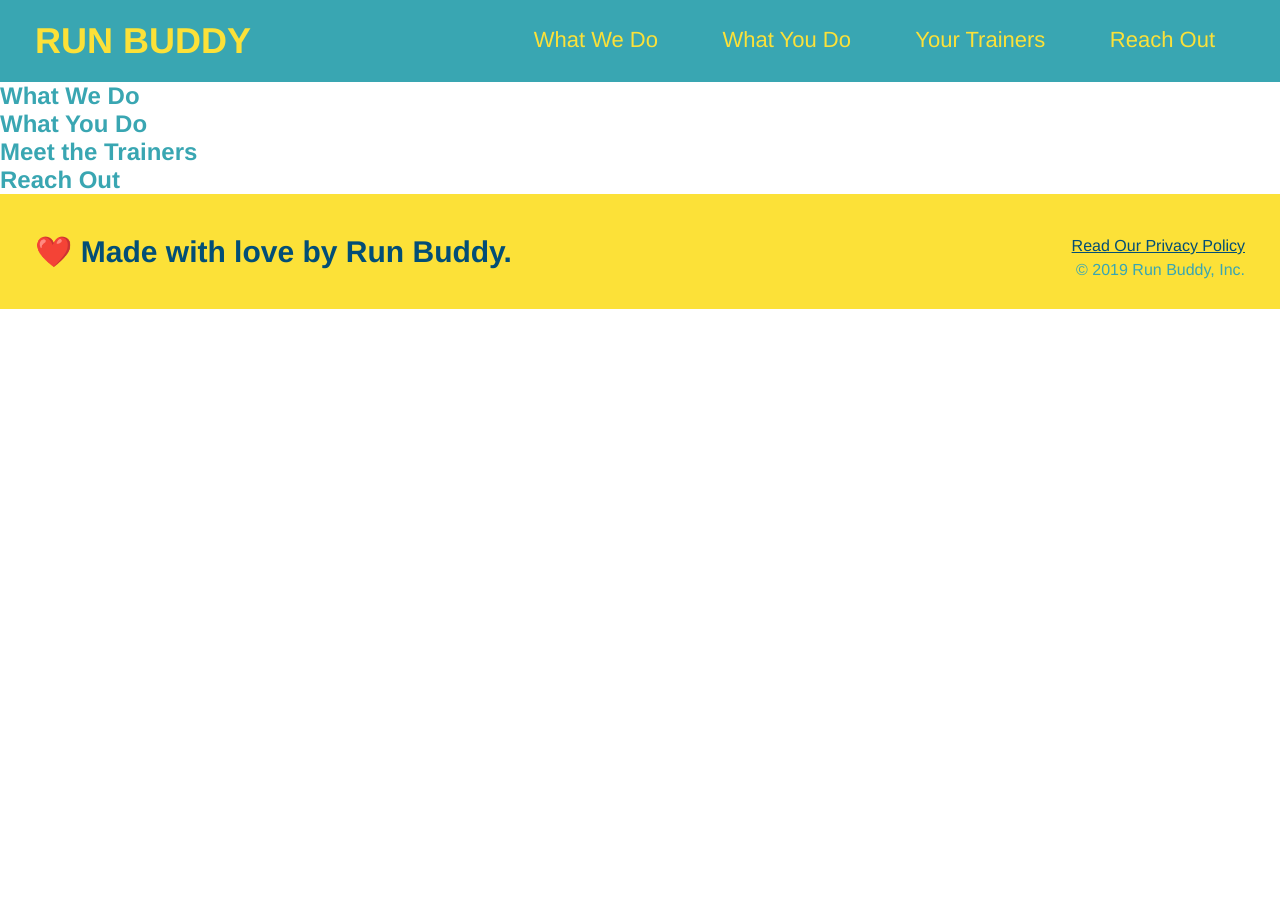
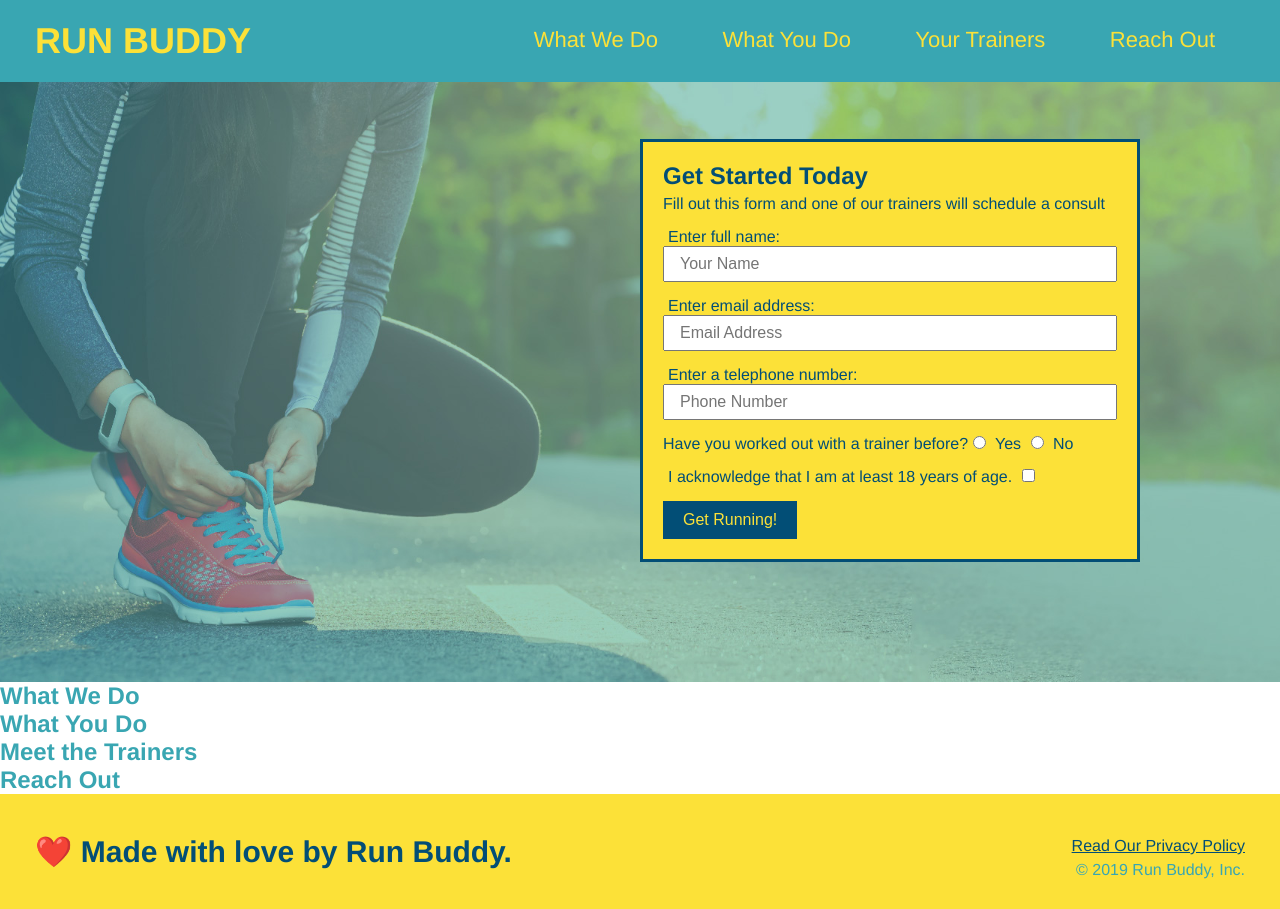
Before and after one commit to kaileymorter/run-buddy, a plain HTML site: page index.html in a window 1280 px wide. Before the commit the page ends 800 px from the top, so only its background shows below. Drawn offline with Linux system fonts and the light colour scheme.

Commit message:
added hero section and hero styling

```diff
--- a/assets/css/style.css
+++ b/assets/css/style.css
@@ -68,3 +68,57 @@ footer div {
 footer a {
     color: #024e76;
 }
+
+/* Hero Style Start */
+.hero {
+    background-image: url(../images/hero-bg.jpg);
+    height: 600px;
+    background-size: cover;
+    background-position: center;
+    position: relative;
+}
+
+.hero-form {
+    background-color: #fce138;
+    padding: 20px;
+    width: 500px;
+    color: #024e76;
+    border-style: solid;
+    border-width: 3px;
+    border-color: #024e76;
+    position: absolute;
+    bottom: 120px;
+    right: 140px;
+}
+
+.hero-form h3 {
+    font-size: 24px;
+    margin: 0;
+}
+
+.hero-form p {
+    margin: 5px 0 15px 0;
+}
+
+.form-input {
+    border-style: 1px solid #024e76;
+    display: block;
+    padding: 7px 15px;
+    font-size: 16px;
+    color: #024e76;
+    width: 100%;
+    margin-bottom: 15px;
+}
+
+.hero-form label {
+    margin: 0 5px;
+}
+
+.hero-form button {
+    background-color: #024e76;
+    color: #fce138;
+    font-size: 16px;
+    padding: 10px 20px;
+    border: none;
+}
+/* Hero Style Ends */
--- a/index.html
+++ b/index.html
@@ -33,9 +33,39 @@
         </nav>
     </header>
 
-    <!-- hero-jumbotrono -->
-    <section>
+    <!-- hero section-->
+    <section class="hero">
+        <div class="hero-form">
+            <h3>Get Started Today</h3>
+            <p>Fill out this form and one of our trainers will schedule a consult</p>
+            <!-- Add form element-->
+            <form>
+                <label for="name">Enter full name:</label>
+                <input type="text" placeholder="Your Name" name="name" id="name" class="form-input" />
+                <label for="email">Enter email address:</label>
+                <input type="email" placeholder="Email Address" name="email" id="email" class="form-input" />
+                <label for="phone">Enter a telephone number:</label>
+                <input type="tel" placeholder="Phone Number" name="phone" id="phone" class="form-input" />
+                <p>
+                    Have you worked out with a trainer before?
+                    <input type="radio" name="trainer-confirm" id="trainer-yes" />
+                    <label for="trainer-yes">Yes</label>
+                    <input type="radio" name="trainer-confirm" id="trainer-no" />
+                    <label for="trainer-no">No</label>
+                </p>
+                <p>
+                    <label for="checkbox" >
+                    I acknowledge that I am at least 18 years of age.
+                    </label>
+                    <input type="checkbox" name="age-confirm" id="checkbox" />
+                </p>
+                    <button type="submit" >
+                        Get Running!
+                    </button>
+            </form>
+        </div>
     </section>
+    <!-- end hero -->
 
     <!-- "what we do" section -->
     <section>
```
Also changed, not shown: assets/images/hero-bg.jpg (added).
